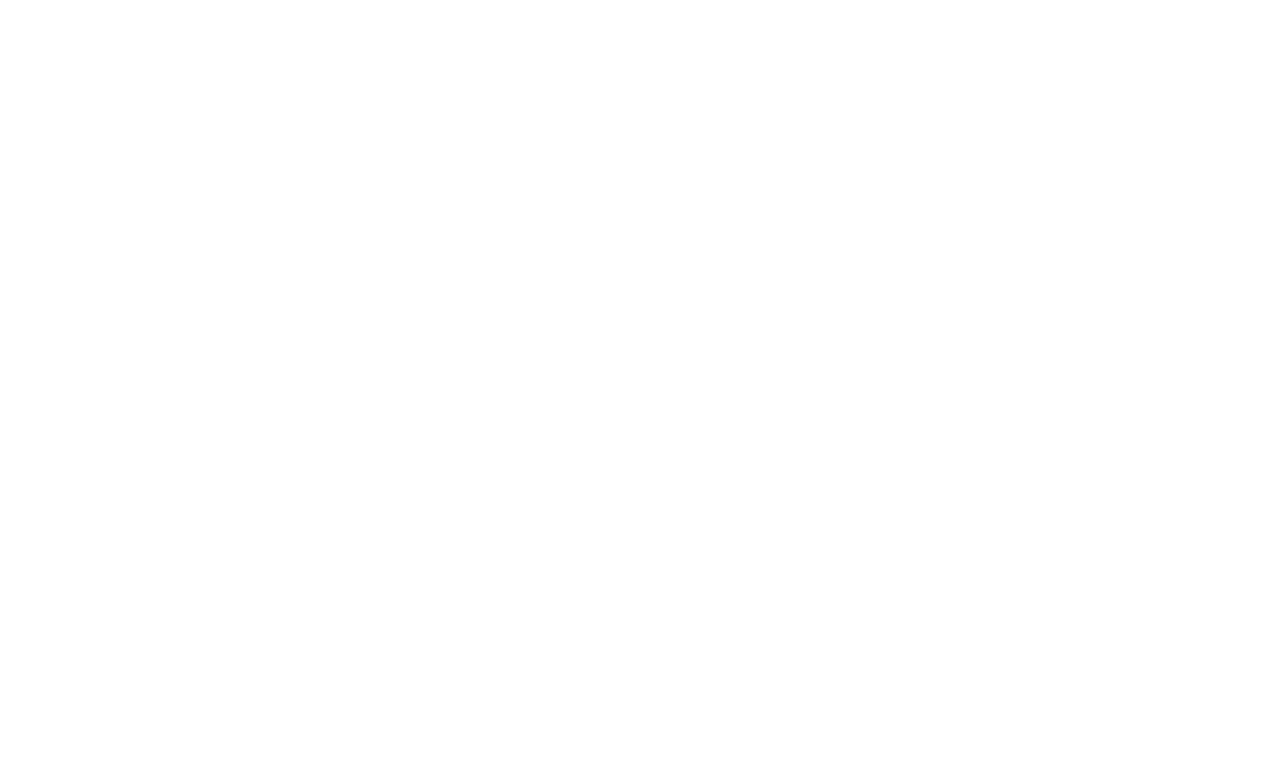
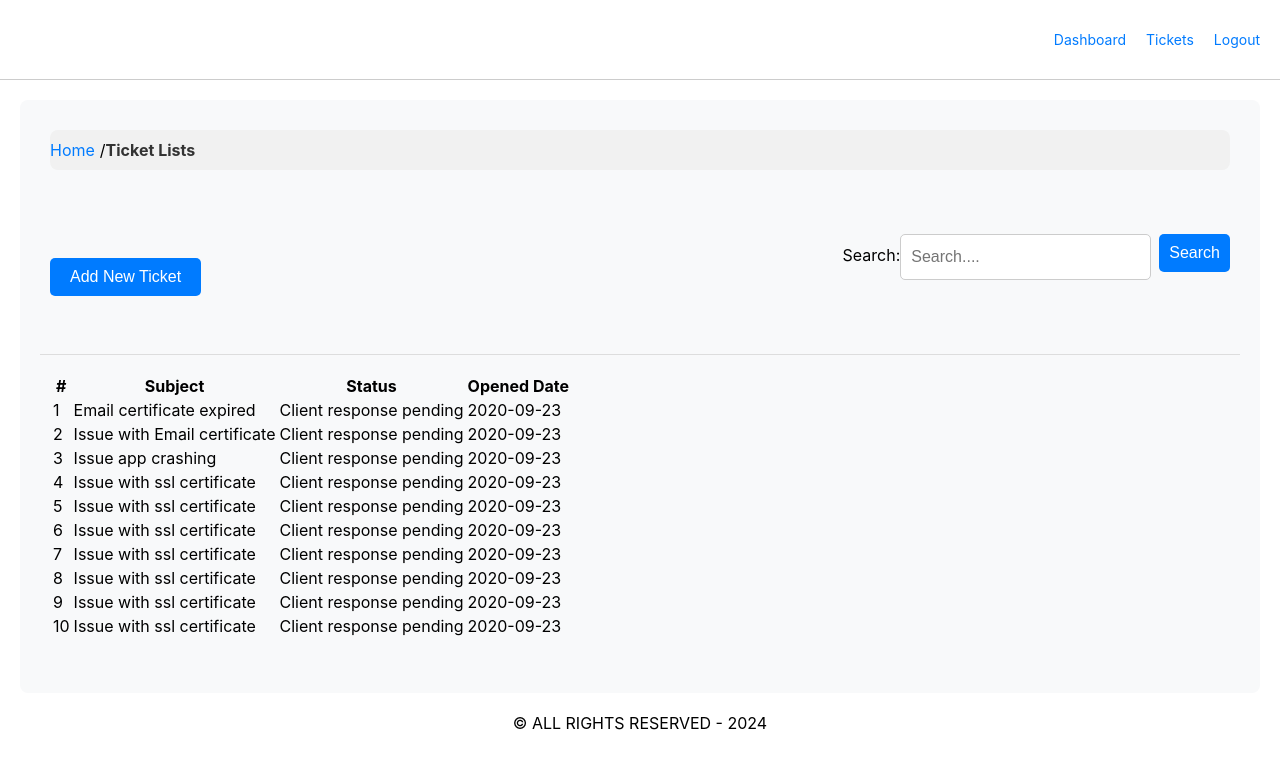
Before and after one commit to Aftermath001/Customer--Relationship-Mngt-TIcket, a React (Create React App) app in the folder front-end/: page /tickets in a window 1280 px wide. Before the commit this address had no page. Shown: the top 768 px of the page. Built offline with nearby package versions, Linux system fonts and the light colour scheme.

Commit message:
Search Tickets

```diff
--- a/front-end/src/App.js
+++ b/front-end/src/App.js
@@ -2,7 +2,7 @@
 import { BrowserRouter, Routes, Route } from 'react-router-dom';
 import Layout from './layout/Layout';
 import AddTicket from './pages/new-ticket/AddTicket';
-// import TicketListing from './pages/ticket-listing/TicketListing';
+import TicketListing from './pages/ticket-listing/TicketListing';
 // import Ticket from './pages/ticket/Ticket';
 import Dashboard from './pages/dashboard/Dashboard';
 import Entrypage from './pages/entry/EntryPage';
@@ -16,7 +16,7 @@
             <Route index element={<Entrypage/>}/>
             <Route path='dashboard' element={<Dashboard/>}/>
             <Route path='addticket' element={<AddTicket />}/>
-            {/* <Route path='tickets' element={<TicketListing />}/> */}
+            <Route path='tickets' element={<TicketListing />}/>
             {/* <Route path='ticket/:id' element={<Ticket />}/> */}
           </Route>
         </Routes>
--- a/front-end/src/components/searchForm/SearchForm.js
+++ b/front-end/src/components/searchForm/SearchForm.js
@@ -0,0 +1,34 @@
+import React from 'react';
+import PropTypes from 'prop-types';
+import './searchForm.css';
+
+const SearchForm = ({ handleOnChange, str }) => {
+  return (
+    <form className="search-form">
+      <div className="form-group row">
+        <label htmlFor="searchStr" className="col-form-label col-sm-2">Search:</label>
+        <div className="col-sm-10">
+          <input
+            type="text"
+            name="searchStr"
+            id="searchStr"
+            placeholder="Search...."
+            className="form-control"
+            onChange={handleOnChange}
+            value={str}
+          />
+        </div>
+      </div>
+      <div className="text-right">
+        <button type="submit" className="custom-button">Search</button>
+      </div>
+    </form>
+  );
+};
+
+SearchForm.propTypes = {
+  handleOnChange: PropTypes.func.isRequired,
+  str: PropTypes.string.isRequired,
+};
+
+export default SearchForm;
--- a/front-end/src/components/searchForm/searchForm.css
+++ b/front-end/src/components/searchForm/searchForm.css
@@ -0,0 +1,48 @@
+/* searchForm.css */
+
+.search-form {
+    margin-bottom: 20px;
+  }
+
+  .form-group {
+    margin-bottom: 1rem;
+  }
+
+  .col-form-label {
+    padding-top: calc(0.375rem + 1px);
+    padding-bottom: calc(0.375rem + 1px);
+    margin-bottom: 0;
+    font-size: 1rem;
+  }
+  .text-right{
+    padding-left: 20px;
+  }
+
+  .form-control {
+    display: block;
+    width: 100%;
+    padding: 0.375rem 0.75rem;
+    font-size: 1rem;
+    line-height: 1.5;
+    color: #495057;
+    background-color: #fff;
+    background-clip: padding-box;
+    border: 1px solid #ced4da;
+    border-radius: 0.25rem;
+    transition: border-color 0.15s ease-in-out, box-shadow 0.15s ease-in-out;
+  }
+
+  .custom-button {
+    background-color: #007bff;
+    color: white;
+    border: none;
+    padding: 10px 20px;
+    font-size: 16px;
+    cursor: pointer;
+    border-radius: 5px;
+    transition: background-color 0.3s ease;
+  }
+
+  .custom-button:hover {
+    background-color: #0056b3;
+  }
--- /dev/null
+++ b/front-end/src/pages/ticket-listing/TicketListing.js
@@ -0,0 +1,55 @@
+import React, { useState, useEffect } from 'react';
+import BreadCrumbs from '../../components/breadCrumbs/BreadCrumbs';
+import SearchForm from '../../components/searchForm/SearchForm';
+import tickets from '../../assets/data/dummy.json';
+import TicketTable from '../../components/ticket-table/TicketTable';
+import { Link } from 'react-router-dom';
+import './ticketListing.css'; // Import CSS file
+
+const TicketListing = () => {
+  const [str, setStr] = useState('');
+  const [dispTicket, setDispTicket] = useState(tickets);
+
+  useEffect(() => {}, [str, dispTicket]);
+
+  const handleOnChange = (e) => {
+    const { value } = e.target;
+    setStr(value);
+    searchTicket(value);
+  };
+
+  const searchTicket = (sttr) => {
+    const displayTickets = tickets.filter(row => row.subject.toLowerCase().includes(sttr.toLowerCase()));
+    setDispTicket(displayTickets);
+  };
+
+  return (
+    <div className="container">
+      <div className="row">
+        <div className="col">
+          <BreadCrumbs page="Ticket Lists" />
+        </div>
+      </div>
+
+      <div className="row align-center">
+        <div className="col">
+          <Link to="/addticket">
+            <button className="custom-button">Add New Ticket</button>
+          </Link>
+        </div>
+        <div className="col text-right">
+          <SearchForm handleOnChange={handleOnChange} str={str} className="search-form" />
+        </div>
+      </div>
+      <hr />
+
+      <div className="row">
+        <div className="col">
+          <TicketTable tickets={dispTicket} />
+        </div>
+      </div>
+    </div>
+  );
+};
+
+export default TicketListing;
--- /dev/null
+++ b/front-end/src/pages/ticket-listing/ticketListing.css
@@ -0,0 +1,76 @@
+/* ticketListings.css */
+
+.container {
+    background-color: #f8f9fa;
+    border-radius: 8px;
+    padding: 20px;
+    margin: 20px;
+  }
+
+  .row {
+    display: flex;
+    flex-wrap: wrap;
+    margin-bottom: 1.5rem;
+    align-items: center;
+  }
+
+  .col {
+    flex: 1;
+    padding: 10px;
+  }
+
+  .align-center {
+    align-items: center;
+  }
+
+  .text-right {
+    text-align: right;
+  }
+
+  .custom-button {
+    background-color: #007bff;
+    color: white;
+    border: none;
+    padding: 10px 20px;
+    font-size: 16px;
+    cursor: pointer;
+    border-radius: 5px;
+    transition: background-color 0.3s ease;
+  }
+
+  .custom-button:hover {
+    background-color: #0056b3;
+  }
+
+  hr {
+    border: 0;
+    height: 1px;
+    background: #ddd;
+  }
+
+  .search-form {
+    display: flex;
+    justify-content: flex-end;
+  }
+
+  .search-form input {
+    padding: 10px;
+    border-radius: 5px;
+    border: 1px solid #ccc;
+    font-size: 16px;
+  }
+
+  .search-form button {
+    padding: 10px;
+    border-radius: 5px;
+    border: none;
+    background-color: #007bff;
+    color: white;
+    cursor: pointer;
+    margin-left: 10px;
+    transition: background-color 0.3s ease;
+  }
+
+  .search-form button:hover {
+    background-color: #0056b3;
+  }
```
